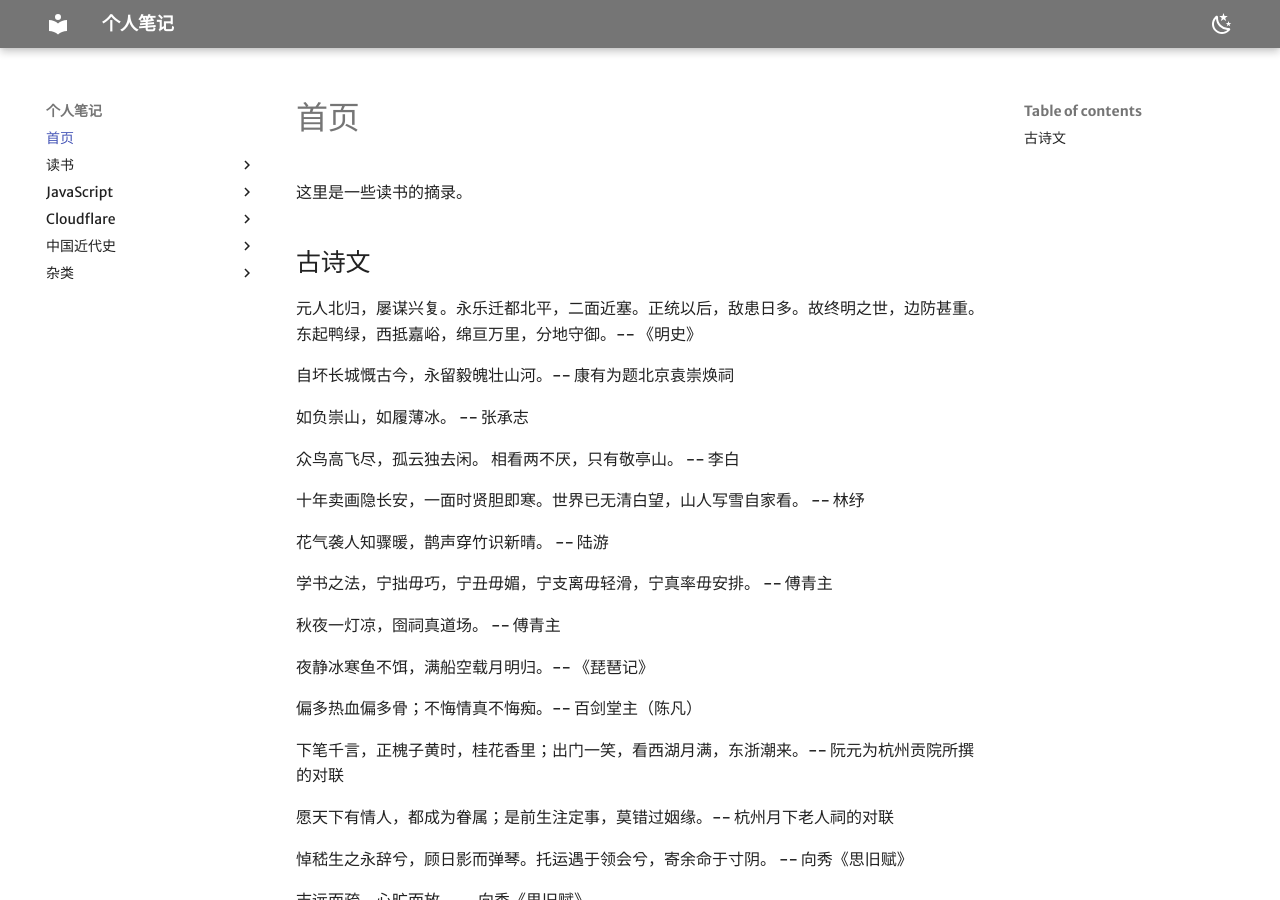
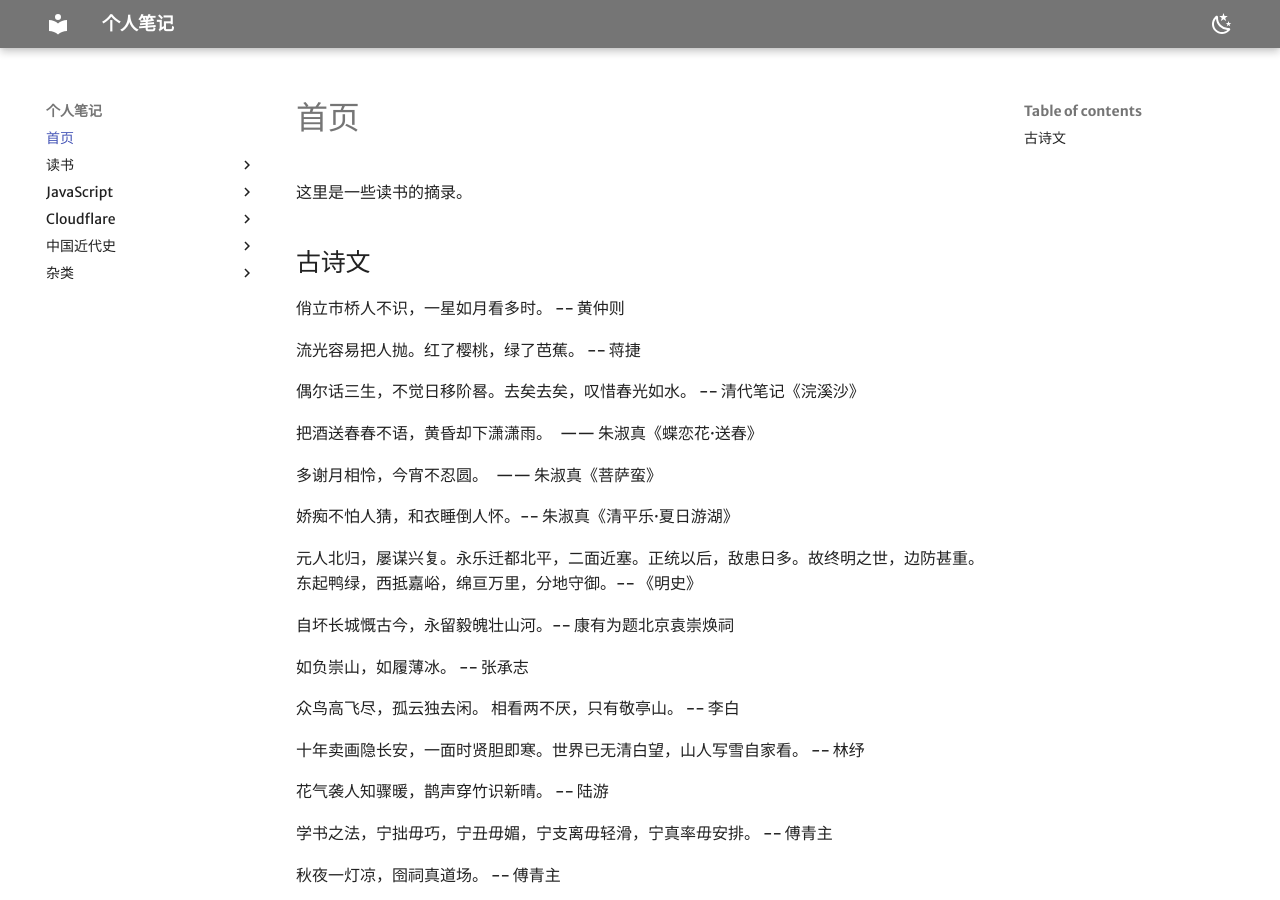
Before and after one commit to ruanyf/notes, an MkDocs documentation site: the page built from docs/index.md, in a window 1280 px wide and 900 px high. Built offline with MkDocs 1.6.1 and Material for MkDocs 9.7.7, drawn with Linux system fonts in a browser that asks for light colours; some web fonts are replaced.

Commit message:
checkpoint at 2026-06-07T11:07:28+0800

```diff
--- a/docs/index.md
+++ b/docs/index.md
@@ -1,6 +1,18 @@
 这里是一些读书的摘录。
 
 ## 古诗文
+
+俏立市桥人不识，一星如月看多时。 -- 黄仲则
+
+流光容易把人抛。红了樱桃，绿了芭蕉。 -- 蒋捷
+
+偶尔话三生，不觉日移阶晷。去矣去矣，叹惜春光如水。 -- 清代笔记《浣溪沙》
+
+把酒送春春不语，黄昏却下潇潇雨。　—— 朱淑真《蝶恋花·送春》
+
+多谢月相怜，今宵不忍圆。　—— 朱淑真《菩萨蛮》
+
+娇痴不怕人猜，和衣睡倒人怀。-- 朱淑真《清平乐·夏日游湖》
 
 元人北归，屡谋兴复。永乐迁都北平，二面近塞。正统以后，敌患日多。故终明之世，边防甚重。东起鸭绿，西抵嘉峪，绵亘万里，分地守御。-- 《明史》
 
```
Also changed, not shown: docs/读书/014.查理·芒格传.md (+12 -0 lines), 1 other file.
